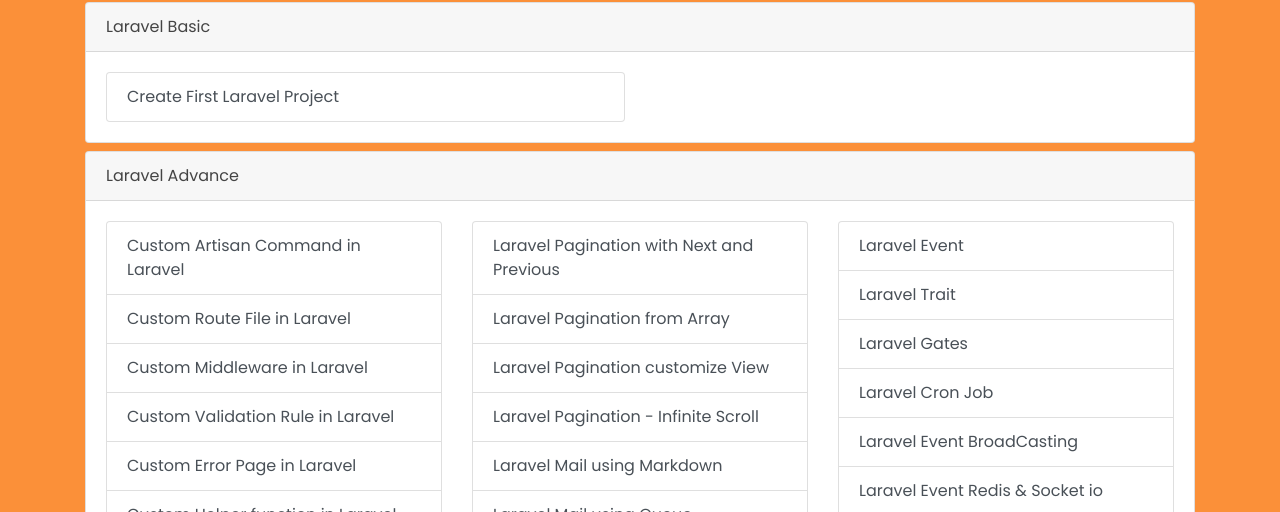
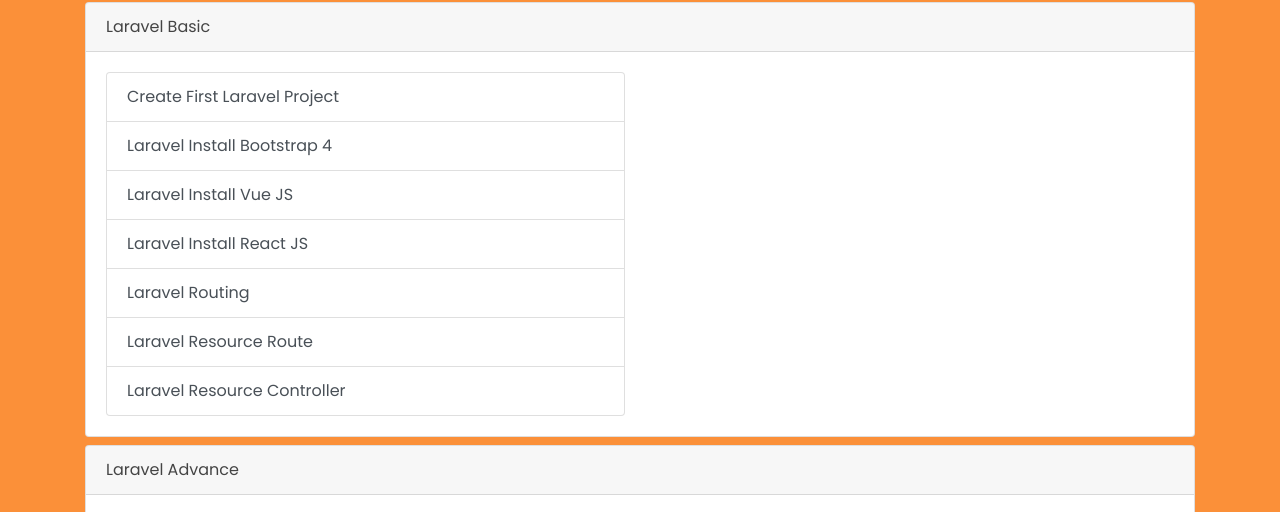
Before and after one commit to bhargavraviya/bhargavraviya, a plain HTML site: page laravel.html in a window 1280 px wide. Shown: the part 256-768 px from the top of the page. Drawn offline with nearby package versions, Linux system fonts and the light colour scheme.

Commit message:
update laravel on 19-02-2022

```diff
--- a/laravel.html
+++ b/laravel.html
@@ -63,7 +63,58 @@
                                 <a class="list-group-item list-group-item-action" target="_blank"
                                     href="https://raviyatechnical.medium.com/how-to-install-laravel-in-ubuntu-b32f261a1ef9">Create
                                     First Laravel Project</a>
-                                <!-- <a class="list-group-item list-group-item-action" target="_blank" href=""></a> -->
+                                <!-- <a class="list-group-item list-group-item-action" target="_blank" href="">Laravel Vapor Deployment</a> -->
+                                <a class="list-group-item list-group-item-action" target="_blank"
+                                    href="https://raviyatechnical.medium.com/how-to-install-bootstrap-in-laravel-8f5362370902">Laravel
+                                    Install Bootstrap 4</a>
+                                <a class="list-group-item list-group-item-action" target="_blank"
+                                    href="https://medium.com/raviya-technical/laravel-basic-how-to-install-vue-js-in-laravel-bfa9539c621a">Laravel
+                                    Install Vue JS</a>
+                                <a class="list-group-item list-group-item-action" target="_blank"
+                                    href="https://medium.com/raviya-technical/laravel-basic-how-to-install-react-in-laravel-4e223ace972c">Laravel
+                                    Install React JS</a>
+                                <a class="list-group-item list-group-item-action" target="_blank"
+                                    href="https://medium.com/raviya-technical/laravel-basic-laravel-routing-tutorial-laravel-7-6-route-tutorial-86d28a98e45d">Laravel
+                                    Routing</a>
+                                <a class="list-group-item list-group-item-action" target="_blank"
+                                    href="https://medium.com/raviya-technical/laravel-basic-laravel-7-6-resource-route-and-controller-tutorial-c36a5194970f">Laravel
+                                    Resource Route</a>
+                                <a class="list-group-item list-group-item-action" target="_blank"
+                                    href="https://medium.com/raviya-technical/laravel-basic-how-to-create-laravel-resource-controller-example-e5de6310c60">Laravel
+                                    Resource Controller</a>
+                                <!-- <a class="list-group-item list-group-item-action" target="_blank" href="">Laravel Database Seeder</a> -->
+                                <!-- <a class="list-group-item list-group-item-action" target="_blank" href="">Laravel Form Validation</a> -->
+                                <!-- <a class="list-group-item list-group-item-action" target="_blank" href="">Laravel Ajax Form Validation</a> -->
+                            </div>
+                        </div>
+                        <div class="col-md-6">
+                            <div class="list-group">
+                                <!-- <a class="list-group-item list-group-item-action" target="_blank" href="">Laravel Middleware</a> -->
+                                <!-- <a class="list-group-item list-group-item-action" target="_blank" href="">Laravel Ajax</a> -->
+                                <!-- <a class="list-group-item list-group-item-action" target="_blank" href="">Laravel Image Upload</a> -->
+                                <!-- <a class="list-group-item list-group-item-action" target="_blank" href="">Laravel Ajax Image Upload</a> -->
+                                <!-- <a class="list-group-item list-group-item-action" target="_blank" href="">Laravel File Upload</a> -->
+                                <!-- <a class="list-group-item list-group-item-action" target="_blank" href="">Laravel Multiple Image Upload</a> -->
+                                <!-- <a class="list-group-item list-group-item-action" target="_blank" href="">Laravel Pagination</a> -->
+                                <!-- <a class="list-group-item list-group-item-action" target="_blank" href="">Laravel Ajax Pagination</a> -->
+                                <!-- <a class="list-group-item list-group-item-action" target="_blank" href="">Laravel Cache Clear</a> -->
+                                <!-- <a class="list-group-item list-group-item-action" target="_blank" href="">Laravel Carbon</a> -->
+                                <!-- <a class="list-group-item list-group-item-action" target="_blank" href="">Laravel Model Observers</a> -->
+                            </div>
+                        </div>
+                        <div class="col-md-6">
+                            <div class="list-group">
+                                <!-- <a class="list-group-item list-group-item-action" target="_blank" href="">Laravel Eloquent Relationships</a> -->
+                                <!-- <a class="list-group-item list-group-item-action" target="_blank" href="">Laravel Model Events</a> -->
+                                <!-- <a class="list-group-item list-group-item-action" target="_blank" href="">Laravel Authentication</a> -->
+                                <!-- <a class="list-group-item list-group-item-action" target="_blank" href="">Laravel Email Verification</a> -->
+                                <!-- <a class="list-group-item list-group-item-action" target="_blank" href="">Laravel Localization</a> -->
+                                <!-- <a class="list-group-item list-group-item-action" target="_blank" href="">Laravel Mail</a> -->
+                                <!-- <a class="list-group-item list-group-item-action" target="_blank" href="">Laravel Queue</a> -->
+                                <!-- <a class="list-group-item list-group-item-action" target="_blank" href="">Laravel Tinker</a> -->
+                                <!-- <a class="list-group-item list-group-item-action" target="_blank" href="">Laravel Collection</a> -->
+                                <!-- <a class="list-group-item list-group-item-action" target="_blank" href="">Laravel Migration</a> -->
+                                <!-- <a class="list-group-item list-group-item-action" target="_blank" href="">Laravel Soft Delete</a> -->
                                 <!-- <a class="list-group-item list-group-item-action" target="_blank" href=""></a> -->
                                 <!--Pending-->
 
```
Also changed, not shown: education.html (+1 -3 lines).
